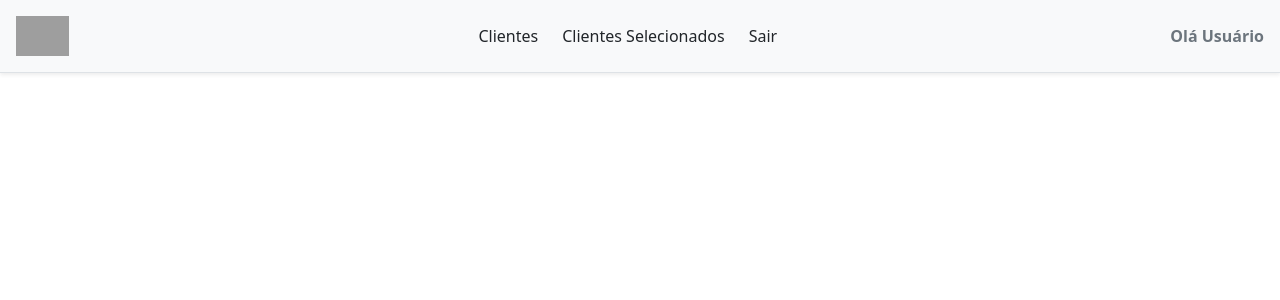
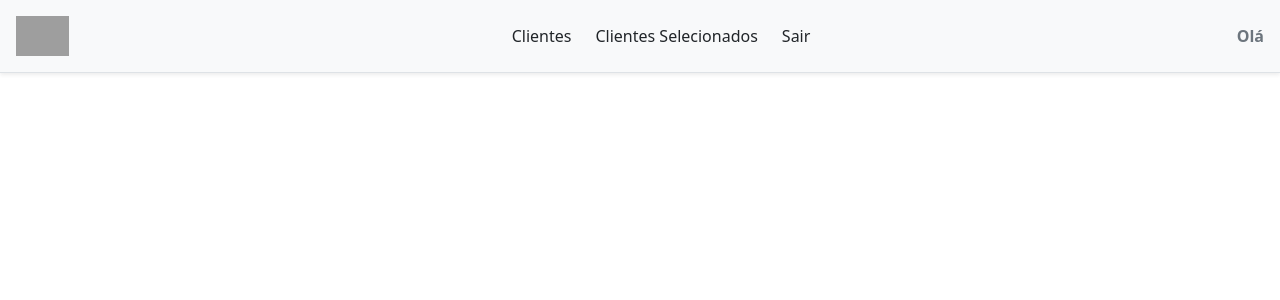
Before and after one commit to brenohsilva/teddy-list-frontend, a React (Vite) app: page /home in a window 1280 px wide. Shown: the top 300 px of the page. Built offline with nearby package versions, Linux system fonts and the light colour scheme; grey boxes are pictures that could not be loaded.

Commit message:
:sparkles: create context to use the client name in the header

```diff
--- a/src/App.tsx
+++ b/src/App.tsx
@@ -1,16 +1,19 @@
 import { BrowserRouter as Router, Routes, Route } from "react-router-dom";
 import Login from './components/login/login'
 import Home from "./components/home/home";
+import { UserProvider } from "./components/context/UserContext";
 
 function App() {
 
   return (
+    <UserProvider>
     <Router>
       <Routes>
         <Route path="/" element={<Login />} />
         <Route path="/home" element={<Home />} />
       </Routes>
     </Router>
+  </UserProvider>
   )
 }
 
--- /dev/null
+++ b/src/components/context/UserContext.tsx
@@ -0,0 +1,26 @@
+import React, { createContext, useContext, useState, ReactNode } from "react";
+
+interface UserContextProps {
+  username: string;
+  setUsername: (name: string) => void;
+}
+
+const UserContext = createContext<UserContextProps | undefined>(undefined);
+
+export const UserProvider: React.FC<{ children: ReactNode }> = ({ children }) => {
+  const [username, setUsername] = useState<string>("");
+
+  return (
+    <UserContext.Provider value={{ username, setUsername }}>
+      {children}
+    </UserContext.Provider>
+  );
+};
+
+export const useUser = (): UserContextProps => {
+  const context = useContext(UserContext);
+  if (!context) {
+    throw new Error("useUser must be used within a UserProvider");
+  }
+  return context;
+};
--- a/src/components/home/home.tsx
+++ b/src/components/home/home.tsx
@@ -1,13 +1,12 @@
 // src/components/Home.tsx
+import { useUser } from "../context/UserContext";
 import Header from "../header/header";
-import styles from "./Home.module.css";
-
 const Home: React.FC = () => {
-
+  const { username } = useUser();
 
   return (
     <div>
-      <Header username="Usuário" ></Header>
+      <Header username={username} ></Header>
     </div>
   );
 };
--- a/src/components/login/login.tsx
+++ b/src/components/login/login.tsx
@@ -2,10 +2,12 @@
 import React, { useState } from "react";
 import styles from "./Login.module.css";
 import { useNavigate } from "react-router-dom";
+import { useUser } from "../context/UserContext";
 
 const Login: React.FC = () => {
   const navigate = useNavigate();
   const [name, setName] = useState<string>("");
+  const { setUsername } = useUser();
 
   const handleInputChange = (e: React.ChangeEvent<HTMLInputElement>) => {
     setName(e.target.value);
@@ -14,6 +16,7 @@ const Login: React.FC = () => {
   const handleButtonClick = () => {
     if (name.trim()) {
       alert(`Bem-vindo, ${name}!`);
+      setUsername(name);
       navigate("/home");
     } else {
       alert("Por favor, insira seu nome.");
@@ -27,7 +30,7 @@ const Login: React.FC = () => {
         type="text"
         placeholder="Digite seu nome"
         value={name}
-        onChange={handleInputChange}
+        onChange={(e) => setName(e.target.value)}
         className={styles.input}
       />
       <button onClick={handleButtonClick} className={styles.button}>
```
